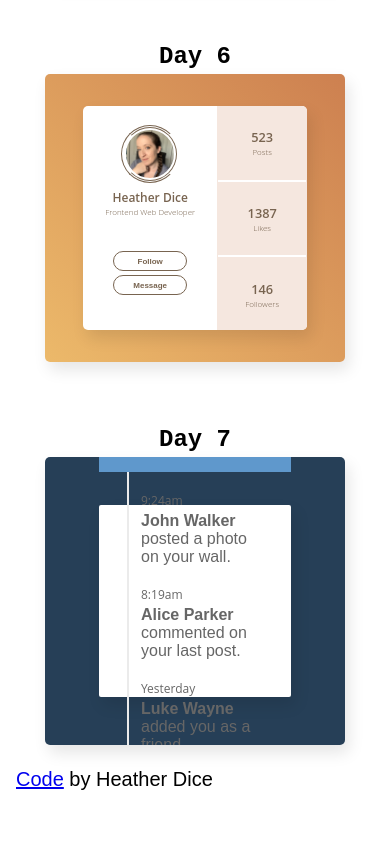
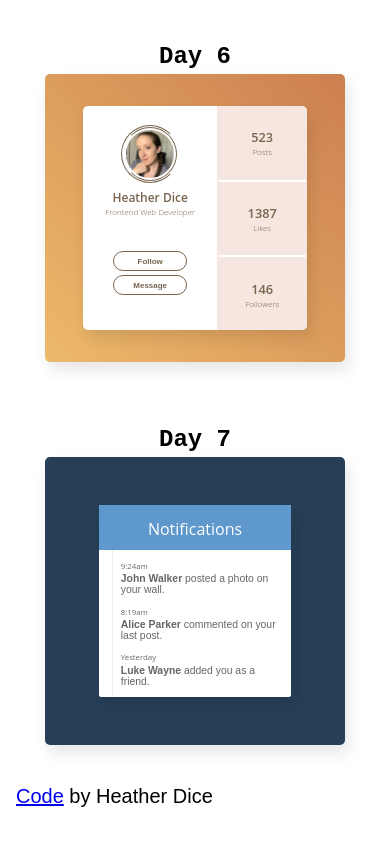
Before and after one commit to heatherdice/100_days_css, a React (Create React App) app: page / in a window 390 px wide. Shown: the part 3085-3929 px from the top of the page. Built offline with nearby package versions, Linux system fonts and the light colour scheme.

Commit message:
Day 7 responsiveness

```diff
--- a/src/components/dayComponents/Day7.js
+++ b/src/components/dayComponents/Day7.js
@@ -17,11 +17,11 @@ export default function Day7() {
                 <div className="notifications">
                     <div className="vertical-line" />
 
-                    <div className="notification-text">
+                    <div className="notification-text-container">
                         <div>
                             <span className="times">9:24am</span>
                             <br />
-                            <p>
+                            <p className="individual-notifications">
                                 <b>John Walker</b> posted a photo on your wall.
                             </p>
                         </div>
@@ -29,7 +29,7 @@ export default function Day7() {
                         <div>
                             <span className="times">8:19am</span>
                             <br />
-                            <p>
+                            <p className="individual-notifications">
                                 <b>Alice Parker</b> commented on your last post.
                             </p>
                         </div>
@@ -37,7 +37,7 @@ export default function Day7() {
                         <div>
                             <span className="times">Yesterday</span>
                             <br />
-                            <p>
+                            <p className="individual-notifications">
                                 <b>Luke Wayne</b> added you as a friend.
                             </p>
                         </div>
--- a/src/styles/dayStyles/Day7.css
+++ b/src/styles/dayStyles/Day7.css
@@ -38,7 +38,7 @@
     margin-left: 1.75em;
 }
 
-.notification-text {
+.notification-text-container {
     display: flex;
     flex-direction: column;
     padding: 1em 1.5em 0.75em 0.75em;
@@ -48,7 +48,7 @@
     font-size: 0.75em;
 }
 
-p {
+.individual-notifications {
     margin-top: 0.125em;
 }
 
@@ -57,4 +57,19 @@ p {
         height: 12em;
         width: 12em;
     }
+    .day7-card-header {
+        padding: 0.8em 0;
+    }
+    .notifications {
+        font-size: 0.65em;
+    }
+    .notification-text-container {
+        padding: 0.75em 1.25em 0.25em 0.75em;
+    }
+    .individual-notifications {
+        margin-bottom: 0.8em;
+    }
+    .vertical-line {
+        margin-left: 1.25em;
+    }
 }
```
